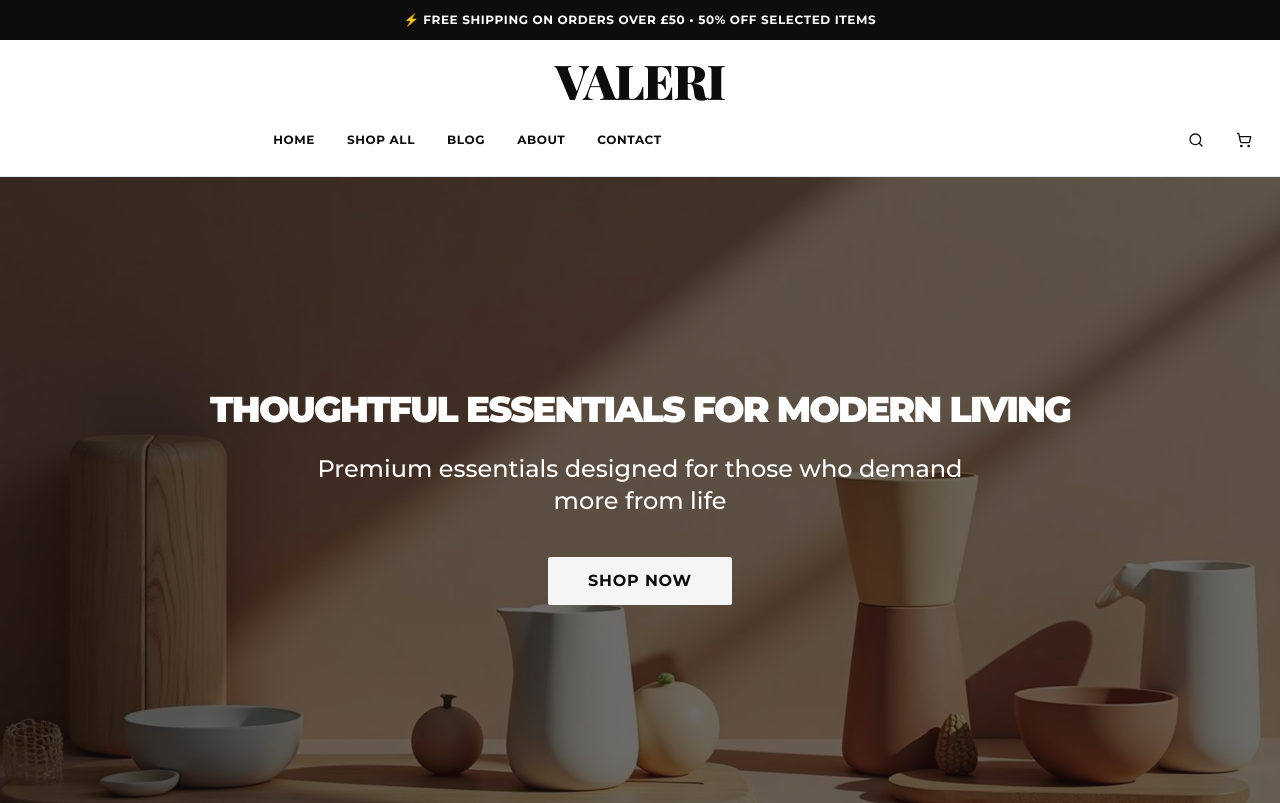
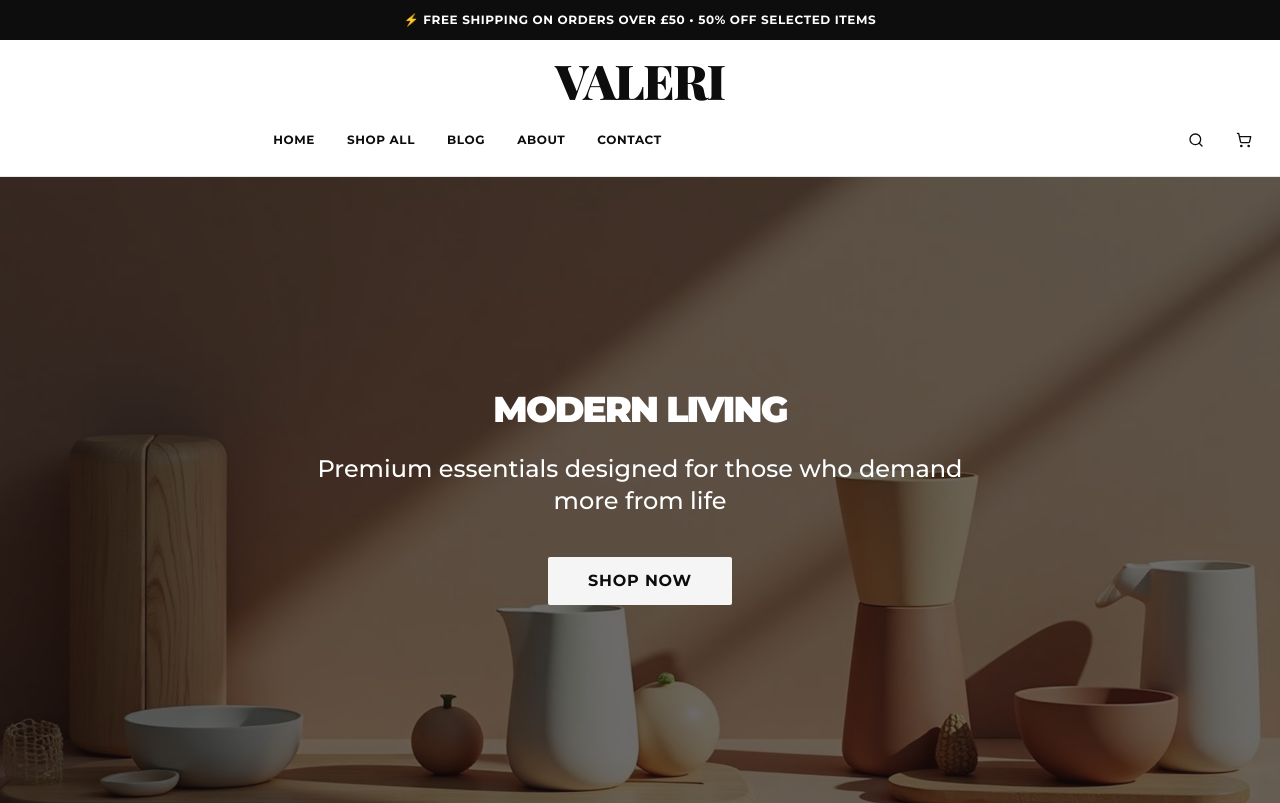
Before and after one commit to agohvams/valeri-growth-lab, a React (Vite) app: page / in a window 1280 px wide. Shown: the top 803 px of the page. Built offline with nearby package versions, Linux system fonts and the light colour scheme; the HTML template or start-up script is replaced by a standard one.

Commit message:
Remove tagline text

```diff
--- a/src/pages/Index.tsx
+++ b/src/pages/Index.tsx
@@ -85,7 +85,7 @@ const Index = () => {
           />
           <div className="relative z-10 container mx-auto px-4 text-center text-primary-foreground">
             <h1 className="text-2xl md:text-4xl font-black mb-6 leading-none tracking-tighter uppercase">
-              Thoughtful essentials for modern living
+              Modern Living
             </h1>
             <p className="text-xl md:text-2xl mb-10 max-w-2xl mx-auto font-medium">
               Premium essentials designed for those who demand more from life
```
